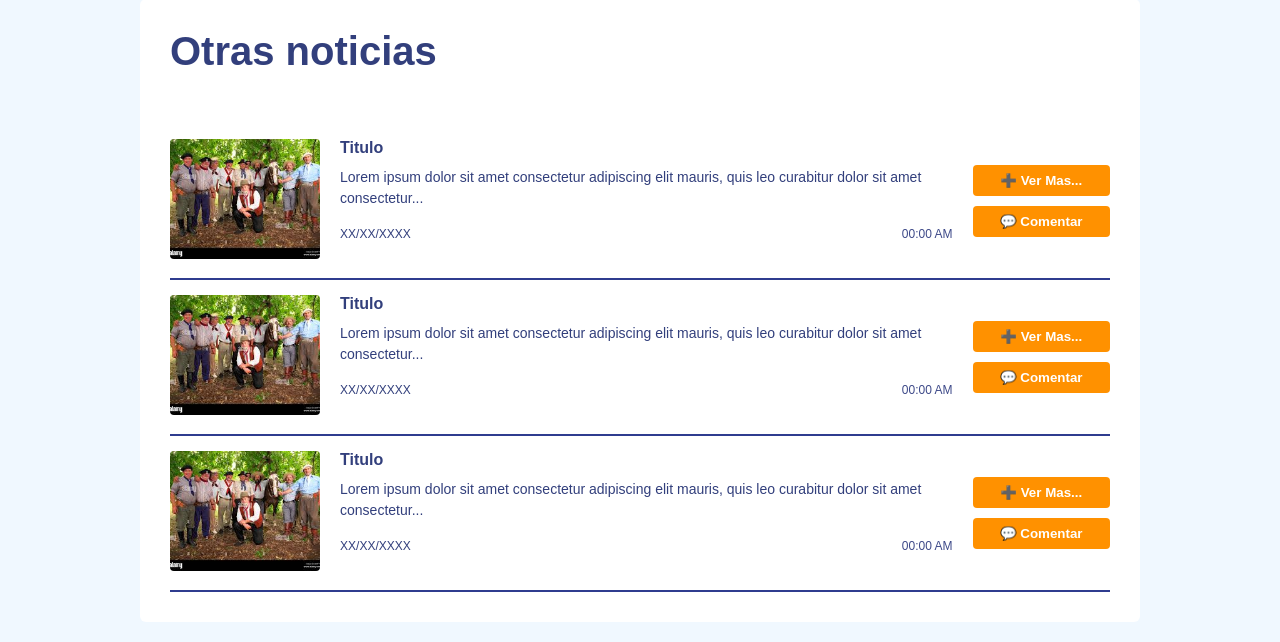
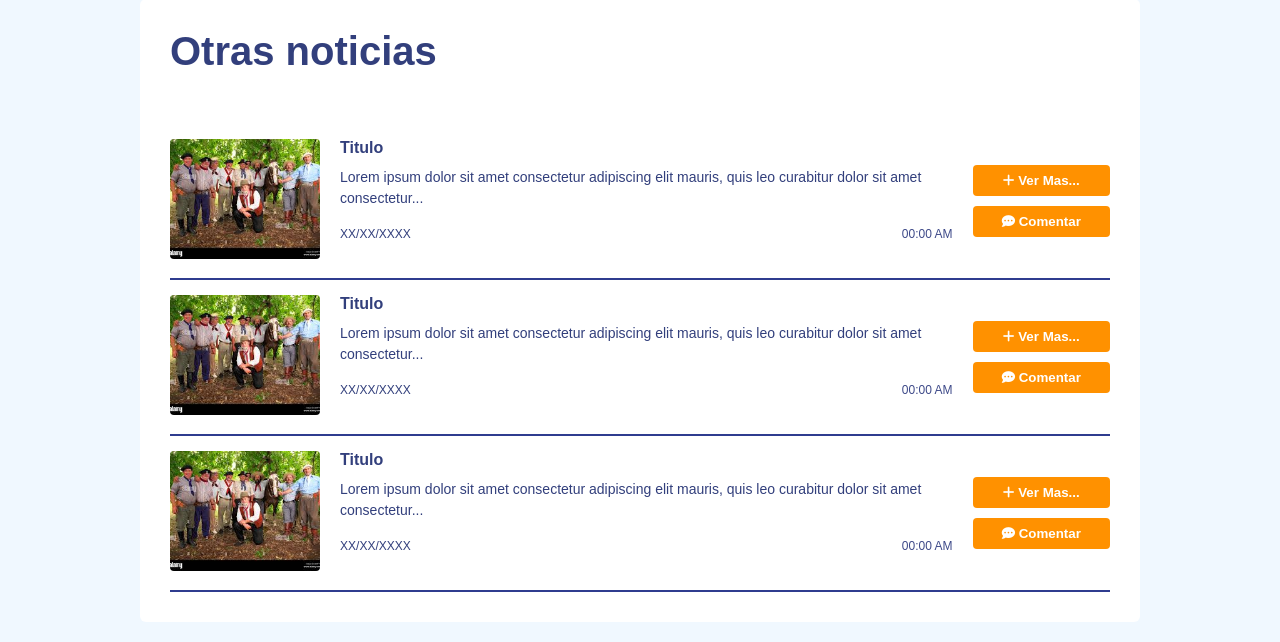
Before and after one commit to MattInnova-GH/web_virgen_del_carmen, an Angular app in the folder frontend/: page /noticias in a window 1280 px wide. Shown: the part 820-1462 px from the top of the page. Built offline with nearby package versions, Linux system fonts and the light colour scheme.

Commit message:
Arreglando imagen eun transpaencia y iconos en noticias

```diff
--- a/frontend/src/app/pages/noticias/noticias.html
+++ b/frontend/src/app/pages/noticias/noticias.html
@@ -5,11 +5,15 @@
     <div class="row">
       <div class="news-card">
         <div class="image-wrapper">
-          <img src="images/noticia.jpg" alt="Noticia 1">
+          <img src="images/noticia.jpg" alt="Noticia 1" />
         </div>
         <div class="news-content">
           <h3>Titulo</h3>
-          <p>Lorem ipsum dolor sit amet consectetur adipisicing elit. Ad eos sint mollitia. Eaque architecto quos fugit omnis ea expedita eveniet optio, doloremque praesentium, eum at excepturi aliquid impedit dolore libero!</p>
+          <p>
+            Lorem ipsum dolor sit amet consectetur adipisicing elit. Ad eos sint mollitia. Eaque
+            architecto quos fugit omnis ea expedita eveniet optio, doloremque praesentium, eum at
+            excepturi aliquid impedit dolore libero!
+          </p>
           <div class="news-footer">
             <span>XX/XX/XXXX</span>
             <span class="hora">00:00 AM</span>
@@ -19,11 +23,15 @@
 
       <div class="news-card">
         <div class="image-wrapper">
-          <img src="images/noticia.jpg" alt="Noticia 2">
+          <img src="images/noticia.jpg" alt="Noticia 2" />
         </div>
         <div class="news-content">
           <h3>Titulo</h3>
-          <p>Lorem ipsum dolor sit amet, consectetur adipisicing elit. Repudiandae soluta quasi fugiat. Sapiente, ab at recusandae commodi ullam iste obcaecati laudantium neque quam enim culpa temporibus corrupti! Suscipit, rerum! Eius!</p>
+          <p>
+            Lorem ipsum dolor sit amet, consectetur adipisicing elit. Repudiandae soluta quasi
+            fugiat. Sapiente, ab at recusandae commodi ullam iste obcaecati laudantium neque quam
+            enim culpa temporibus corrupti! Suscipit, rerum! Eius!
+          </p>
           <div class="news-footer">
             <span>XX/XX/XXXX</span>
             <span class="hora">00:00 AM</span>
@@ -37,51 +45,21 @@
 <section class="main-container-otras-noticias">
   <div class="container-otras noticias">
     <div class="container-principal">
-
       <div class="header-noticias">
         <h2 class="titulo-seccion">Otras noticias</h2>
       </div>
 
       <div class="noticia-fila">
         <div class="row align-items-center">
-
           <div class="img-container">
-            <img src="images/noticia.jpg" class="img-noticia" alt="noticia">
+            <img src="images/noticia.jpg" class="img-noticia" alt="noticia" />
           </div>
           <div class="noticia">
             <div class="noticia-contenido">
               <h4>Titulo</h4>
               <p>
-                  Lorem ipsum dolor sit amet consectetur adipiscing elit mauris, quis leo curabitur dolor sit amet consectetur...
-                </p>
-              </div>
-
-            <div class="noticia-min-meta">
-              <span>XX/XX/XXXX</span>
-              <span class="hora">00:00 AM</span>
-            </div>
-        </div>
-
-
-            <div class="botones">
-              <button class="btn btn-naranja">➕ Ver Mas...</button>
-              <button class="btn btn-naranja">💬 Comentar</button>
-            </div>
-
-        </div>
-      </div>
-
-      <div class="noticia-fila">
-        <div class="row align-items-center">
-
-          <div class="img-container">
-            <img src="images/noticia.jpg" class="img-noticia" alt="noticia">
-          </div>
-            <div class="noticia">
-              <div class="noticia-contenido">
-                <h4>Titulo</h4>
-                <p>
-                  Lorem ipsum dolor sit amet consectetur adipiscing elit mauris, quis leo curabitur dolor sit amet consectetur...
+                Lorem ipsum dolor sit amet consectetur adipiscing elit mauris, quis leo curabitur
+                dolor sit amet consectetur...
               </p>
             </div>
 
@@ -92,24 +70,29 @@
           </div>
 
           <div class="botones">
-              <button class="btn btn-naranja">➕ Ver Mas...</button>
-              <button class="btn btn-naranja">💬 Comentar</button>
+            <button class="btn btn-naranja">
+              <i class="fa-solid fa-plus"></i>
+              Ver Mas...
+            </button>
+            <button class="btn btn-naranja">
+              <i class="fa-solid fa-comment-dots"></i>
+              Comentar
+            </button>
           </div>
-
         </div>
       </div>
 
       <div class="noticia-fila">
         <div class="row align-items-center">
-
           <div class="img-container">
-            <img src="images/noticia.jpg" class="img-noticia" alt="noticia">
+            <img src="images/noticia.jpg" class="img-noticia" alt="noticia" />
           </div>
           <div class="noticia">
             <div class="noticia-contenido">
               <h4>Titulo</h4>
               <p>
-                  Lorem ipsum dolor sit amet consectetur adipiscing elit mauris, quis leo curabitur dolor sit amet consectetur...
+                Lorem ipsum dolor sit amet consectetur adipiscing elit mauris, quis leo curabitur
+                dolor sit amet consectetur...
               </p>
             </div>
 
@@ -120,13 +103,43 @@
           </div>
 
           <div class="botones">
-              <button class="btn btn-naranja">➕ Ver Mas...</button>
-              <button class="btn btn-naranja">💬 Comentar</button>
+            <button class="btn btn-naranja"><i class="fa-solid fa-plus"></i> Ver Mas...</button>
+            <button class="btn btn-naranja">
+              <i class="fa-solid fa-comment-dots"></i> Comentar
+            </button>
           </div>
-
         </div>
       </div>
 
+      <div class="noticia-fila">
+        <div class="row align-items-center">
+          <div class="img-container">
+            <img src="images/noticia.jpg" class="img-noticia" alt="noticia" />
+          </div>
+          <div class="noticia">
+            <div class="noticia-contenido">
+              <h4>Titulo</h4>
+              <p>
+                Lorem ipsum dolor sit amet consectetur adipiscing elit mauris, quis leo curabitur
+                dolor sit amet consectetur...
+              </p>
+            </div>
+
+            <div class="noticia-min-meta">
+              <span>XX/XX/XXXX</span>
+              <span class="hora">00:00 AM</span>
+            </div>
+          </div>
+
+          <div class="botones">
+            <button class="btn btn-naranja"><i class="fa-solid fa-plus"></i> Ver Mas...</button>
+            <button class="btn btn-naranja">
+              <i class="fa-solid fa-comment-dots"></i>
+              Comentar
+            </button>
+          </div>
+        </div>
+      </div>
     </div>
   </div>
 </section>
--- a/frontend/src/app/pages/transparencia/transparencia.css
+++ b/frontend/src/app/pages/transparencia/transparencia.css
@@ -83,12 +83,14 @@ main {
     padding: 40px 5%;
 }
 
+
 /* Transparencia Section */
 .transparencia-section {
     display: grid;
     grid-template-columns: 1fr 350px;
     gap: 40px;
     margin-bottom: 40px;
+    background-image: url('/images/banner-hero-nosotros.png');
 }
 
 .transparencia-content h1 {
```
Also changed, not shown: frontend/src/app/pages/transparencia/transparencia.html (+49 -41 lines). Lines whose indentation alone changed are shown as unchanged.
